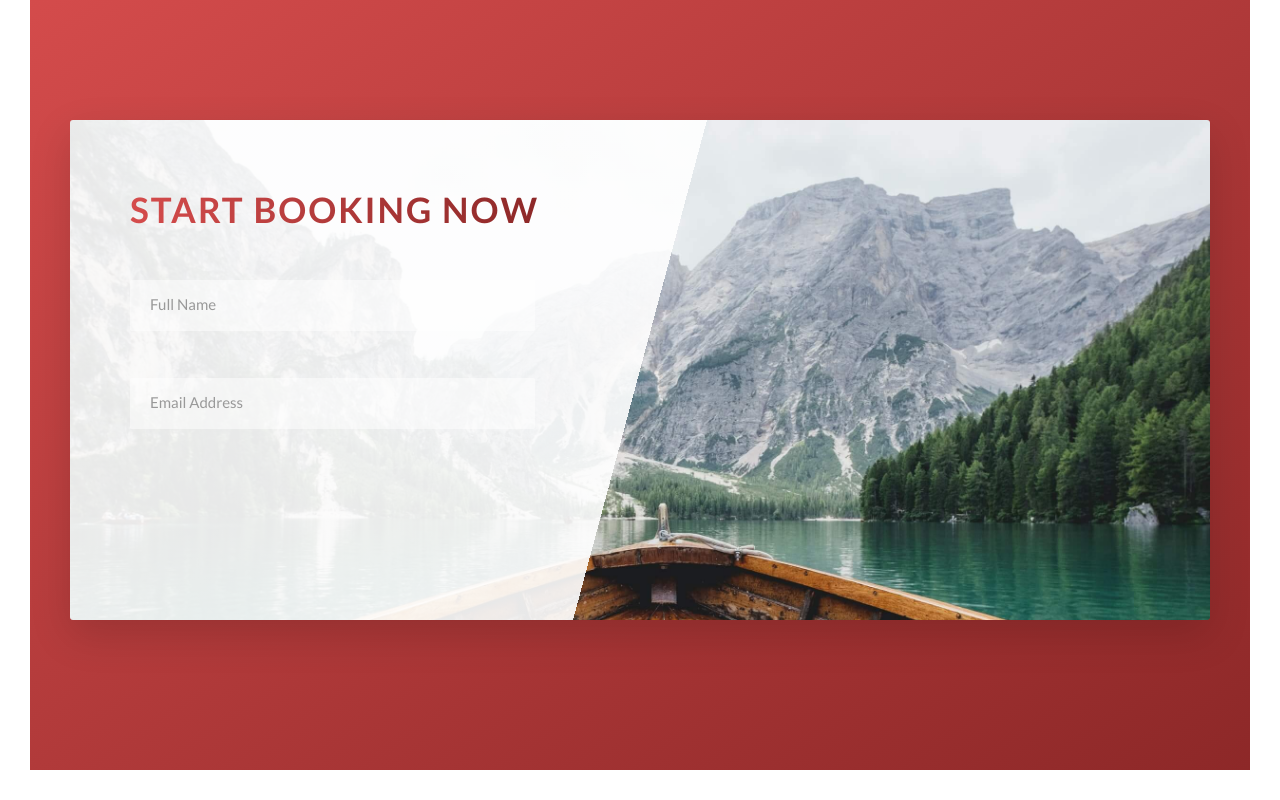
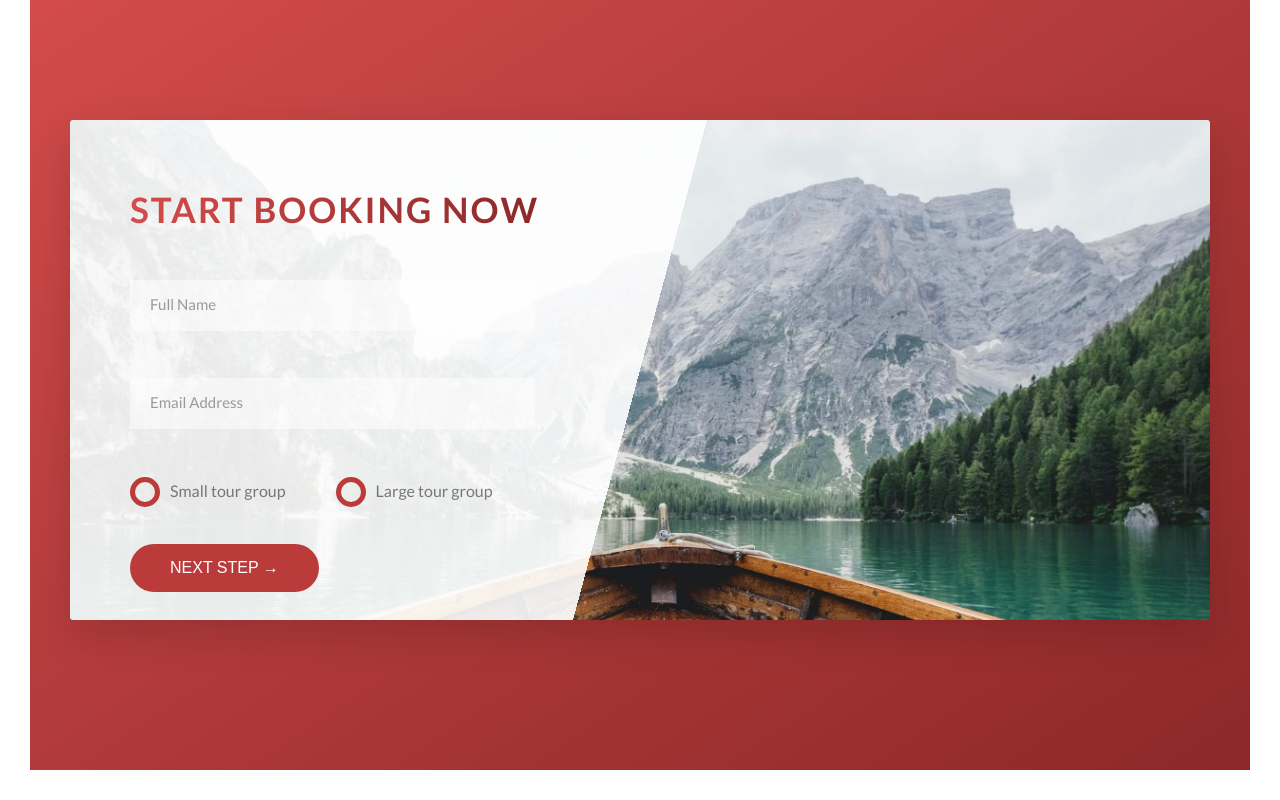
Before and after one commit to aktarulrahul/travel-sequel-landing-page, a website: page index.html in a window 1280 px wide. Shown: the part 4643-5443 px from the top of the page. Drawn offline with Linux system fonts and the light colour scheme.

Commit message:
booking section done

```diff
--- a/index.html
+++ b/index.html
@@ -348,6 +348,35 @@
                   />
                   <label for="email" class="form__label">Email Address</label>
                 </div>
+                <div class="form__group u-margin-bottom-medium">
+                  <div class="form__radio-group">
+                    <input
+                      type="radio"
+                      class="form__radio-input"
+                      id="small"
+                      name="size"
+                    />
+                    <label for="small" class="form__radio-label"
+                      ><span class="form__radio-button"></span>Small tour
+                      group</label
+                    >
+                  </div>
+                  <div class="form__radio-group">
+                    <input
+                      type="radio"
+                      class="form__radio-input"
+                      id="large"
+                      name="size"
+                    />
+                    <label for="large" class="form__radio-label"
+                      ><span class="form__radio-button"></span>Large tour
+                      group</label
+                    >
+                  </div>
+                </div>
+                <div class="form__group">
+                  <button class="btn btn--primary">Next Step &rarr;</button>
+                </div>
               </form>
             </div>
           </div>
--- a/sass/base/_utilities.scss
+++ b/sass/base/_utilities.scss
@@ -1,19 +1,19 @@
 .u-center-text {
-  text-align: center;
+  text-align: center !important;
 }
 .u-margin-bottom-big {
-  margin-bottom: 8rem;
+  margin-bottom: 8rem !important;
 }
 .u-margin-bottom-medium {
-  margin-bottom: 4rem;
+  margin-bottom: 4rem !important;
 }
 .u-margin-bottom-small {
-  margin-bottom: 1.5rem;
+  margin-bottom: 1.5rem !important;
 }
 
 .u-margin-top-huge {
-  margin-top: 10rem;
+  margin-top: 10rem !important;
 }
 .u-margin-top-big {
-  margin-top: 8rem;
+  margin-top: 8rem !important;
 }
--- a/sass/components/_button.scss
+++ b/sass/components/_button.scss
@@ -1,4 +1,5 @@
 .btn {
+  &,
   &:link,
   &:visited {
     text-decoration: none;
@@ -9,6 +10,10 @@
     transition: all 0.2s;
     position: relative; /* to fix the position of .btn::after */
     font-size: $default-font-size;
+
+    // Cahnge for the <button> element
+    border: none;
+    cursor: pointer;
   }
 
   &:hover {
@@ -21,7 +26,8 @@
     }
   }
 
-  &:active {
+  &:active,
+  &:focus {
     transform: translateY(-0.1rem);
     box-shadow: 0 0.5rem 1rem rgba($color-black, 0.2);
   }
--- a/sass/components/_form.scss
+++ b/sass/components/_form.scss
@@ -13,6 +13,7 @@
     border-bottom: 3px solid transparent;
     width: 90%;
     display: block;
+    transition: all 0.3s;
     &:focus {
       outline: none;
       box-shadow: 0 1rem 2rem rgba($color-black, 0.1);
@@ -41,4 +42,48 @@
     visibility: hidden;
     transform: translateY(-4rem);
   }
+
+  &__radio-group {
+    width: 45%;
+    display: inline-block;
+  }
+
+  &__radio-input {
+    display: none;
+  }
+
+  &__radio-label {
+    font-size: $default-font-size;
+    cursor: pointer;
+    position: relative;
+    padding-left: 4rem;
+  }
+
+  &__radio-button {
+    height: 3rem;
+    width: 3rem;
+    border: 5px solid $color-primary;
+    border-radius: 50%;
+    display: inline-block;
+    position: absolute;
+    left: 0;
+    top: -0.4rem;
+    &::after {
+      content: '';
+      display: block;
+      height: 1.3rem;
+      width: 1.3rem;
+      border-radius: 50%;
+      position: absolute;
+      top: 50%;
+      left: 50%;
+      transform: translate(-50%, -50%);
+      background-color: $color-primary;
+      opacity: 0;
+      transition: opacity 0.2s;
+    }
+  }
+  &__radio-input:checked ~ &__radio-label &__radio-button::after {
+    opacity: 1;
+  }
 }
```
Also changed, not shown: css/style.css.
